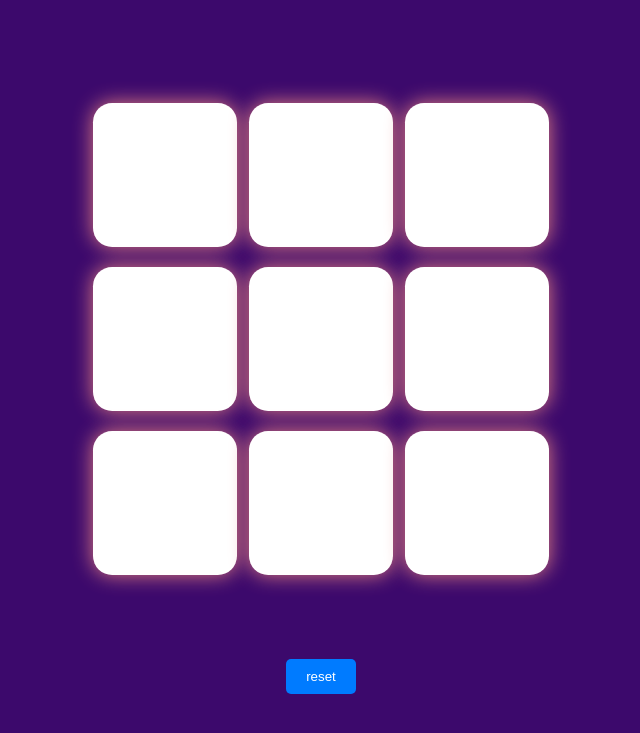
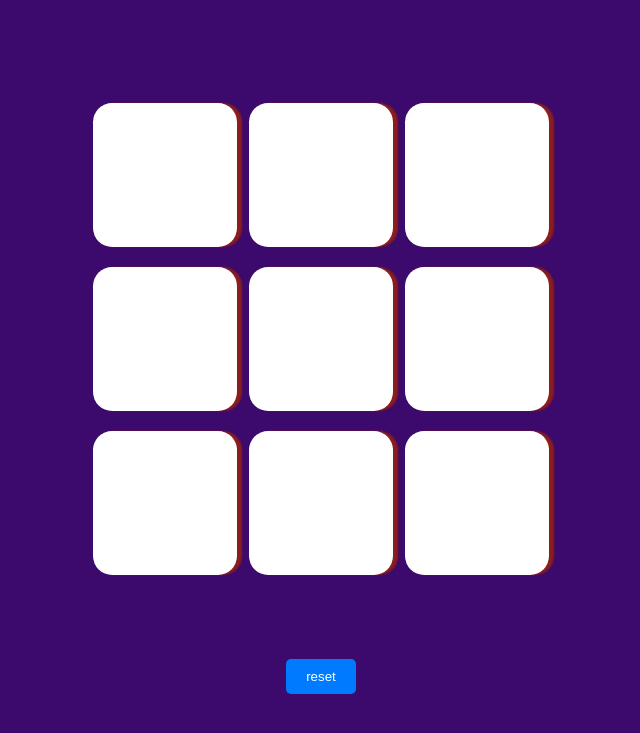
Before and after one commit to MrCodeWizard22/tictactoegame, a plain HTML site: page index.html in a window 1280 px wide. Shown: the part 61-794 px from the top of the page, without its empty margins (319-959 px from the left). Drawn offline with Linux system fonts and the light colour scheme.

Commit message:
changes made in css

```diff
--- a/style.css
+++ b/style.css
@@ -30,10 +30,12 @@ body{
     width: 18vmin;
     border-radius: 1.2rem;
     border-style: none;
-    box-shadow:0 0 20px rgb(227 128 128);
+    box-shadow: 5px 0px 2px rgb(138 30 30);
     font-size: 7vmin;
     background-color: white;
+    color: red;
 }
+
 #reset {
     background-color: #007bff;
     color: #fff;
```
